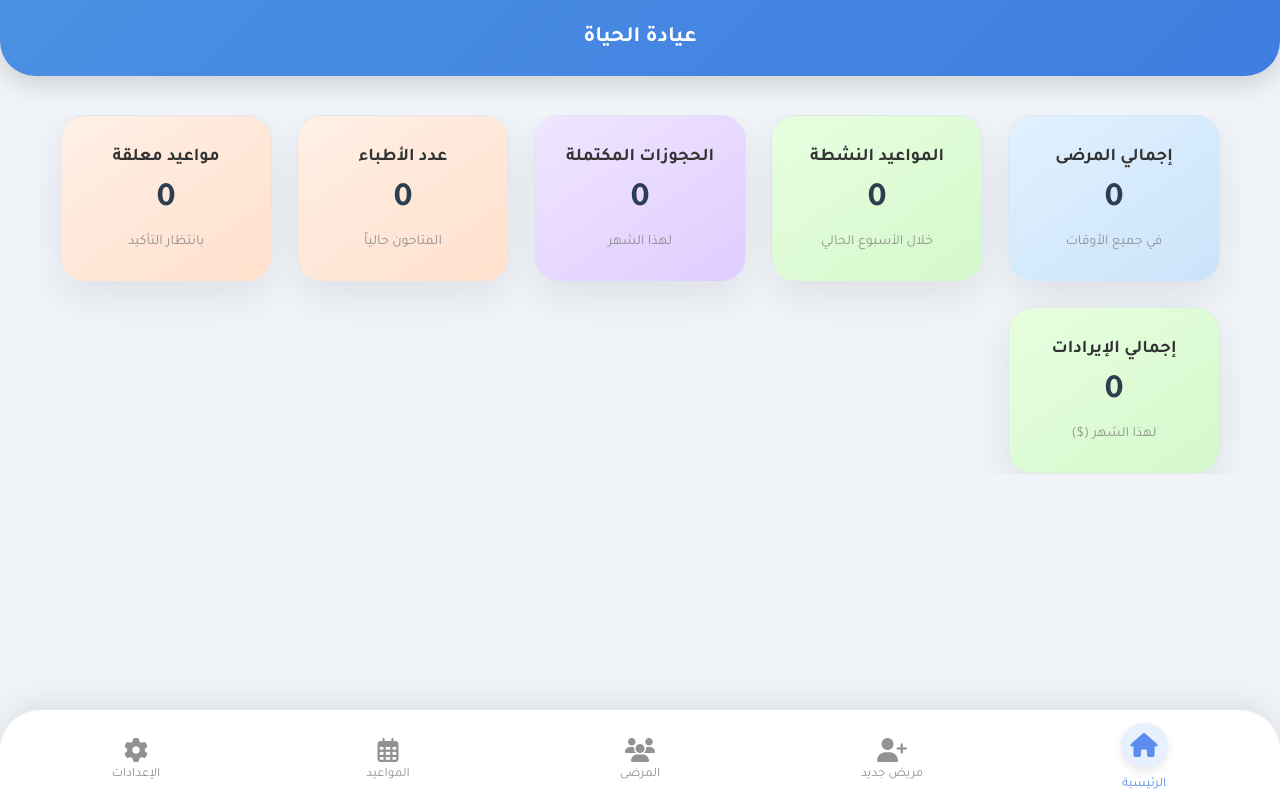
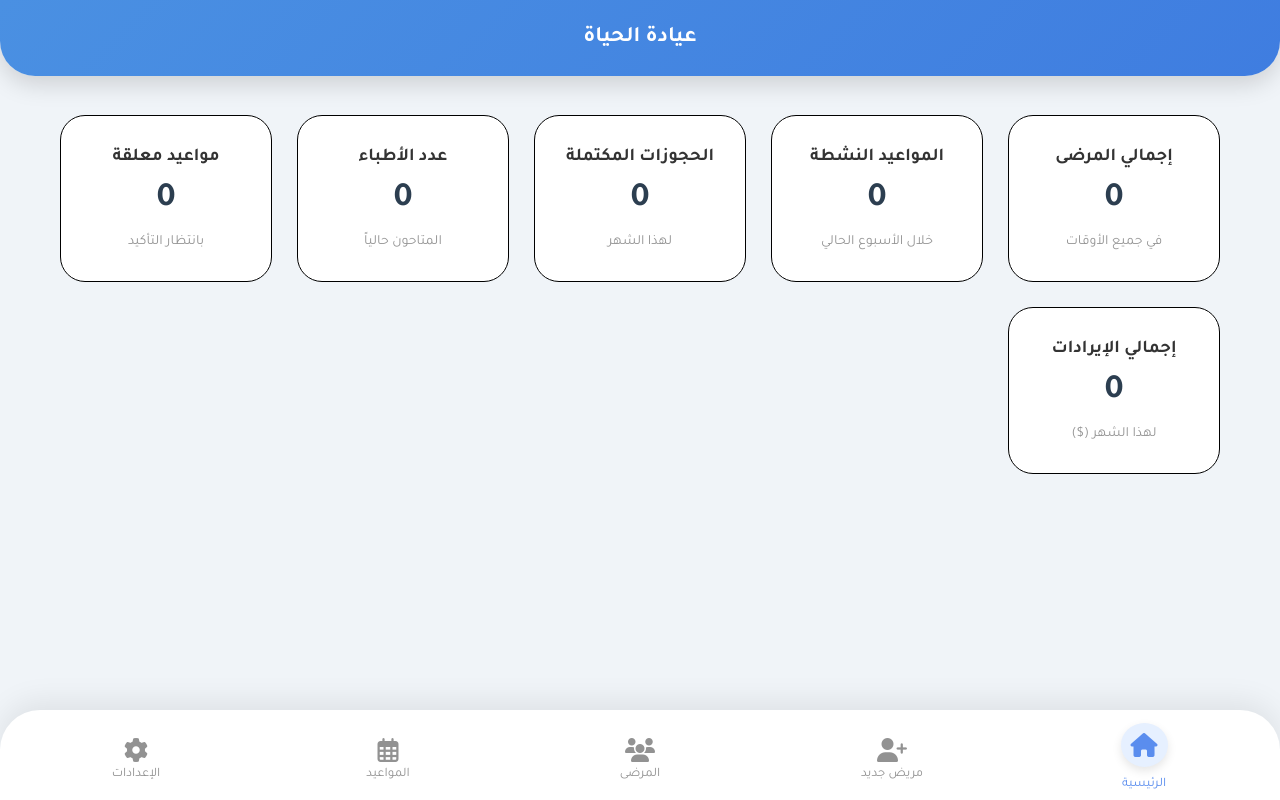
Before and after one commit to same7samy00/jasmin.for.Systems, a plain HTML site: page index.html in a window 1280 px wide. Drawn offline with nearby package versions, Linux system fonts and the light colour scheme.

Commit message:
Update index.html

```diff
--- a/index.html
+++ b/index.html
@@ -19,7 +19,7 @@
             --text-color-dark: #333333; /* Dark text for headings */
             --text-color-light: #888888; /* Lighter text for descriptions/small */
 
-            /* Enhanced Shadow for cards (soft, spreads more) */
+            /* Enhanced Shadow for cards (soft, spreads more) - هذه المتغيرات لن تُستخدم الآن للبطاقات */
             --card-shadow: 0 15px 40px rgba(0, 0, 0, 0.08);
             --card-hover-shadow: 0 20px 50px rgba(0, 0, 0, 0.15);
 
@@ -34,11 +34,11 @@
             --nav-active-color: var(--primary-blue-light);
             --nav-active-bg: #e6f0ff; /* Very light blue for active item background */
 
-            /* New Card Gradients (professional, subtle) */
-            --gradient-card-blue: linear-gradient(145deg, #e0f2fe, #cbe3fa); /* For Patients */
-            --gradient-card-green: linear-gradient(145deg, #e7ffe0, #d4f8cb); /* For Appointments/Revenue */
-            --gradient-card-purple: linear-gradient(145deg, #f0e6ff, #e0ccff); /* For Completed */
-            --gradient-card-orange: linear-gradient(145deg, #fff0e6, #ffe0cc); /* For Doctors/Pending */
+            /* New Card Gradients (professional, subtle) - هذه المتغيرات لن تُستخدم الآن للبطاقات */
+            --gradient-card-blue: linear-gradient(145deg, #e0f2fe, #cbe3fa);
+            --gradient-card-green: linear-gradient(145deg, #e7ffe0, #d4f8cb);
+            --gradient-card-purple: linear-gradient(145deg, #f0e6ff, #e0ccff);
+            --gradient-card-orange: linear-gradient(145deg, #fff0e6, #ffe0cc);
         }
 
         * {
@@ -100,13 +100,13 @@
         }
 
         .card {
-            background: var(--card-bg-color); /* Default, overridden by specific gradients */
+            background: var(--card-bg-color); /* White card background */
             border-radius: 25px;
             padding: 30px;
             text-align: center;
-            box-shadow: var(--card-shadow); /* Applied refined card shadow */
-            transition: transform 0.4s ease, box-shadow 0.4s ease;
-            border: 1px solid var(--border-color-subtle);
+            box-shadow: none; /* تم إزالة الظلال من البطاقات */
+            transition: transform 0.4s ease, box-shadow 0.4s ease; /* ترك الترانزيشن للتحويل عند التحويم */
+            border: 1px solid black; /* إضافة حدود سوداء 1 بيكسل */
             overflow: hidden;
             display: flex;
             flex-direction: column;
@@ -114,18 +114,14 @@
             height: 100%;
         }
 
-        /* Applying new card gradients */
-        .card.patients { background: var(--gradient-card-blue); }
-        .card.appointments { background: var(--gradient-card-green); }
-        .card.completed { background: var(--gradient-card-purple); }
-        .card.doctors { background: var(--gradient-card-orange); }
-        .card.pending { background: var(--gradient-card-orange); } /* Re-using orange */
-        .card.revenue { background: var(--gradient-card-green); } /* Re-using green */
-
+        /* تم إزالة تدرجات الألوان من البطاقات */
+        .card.patients, .card.appointments, .card.completed, .card.doctors, .card.pending, .card.revenue {
+            background: var(--card-bg-color); /* إجبار الخلفية لتكون بيضاء (أو لون البطاقة الافتراضي) */
+        }
 
         .card:hover {
             transform: translateY(-10px);
-            box-shadow: var(--card-hover-shadow); /* Applied refined hover shadow */
+            box-shadow: none; /* إزالة الظلال عند التحويم أيضًا */
         }
 
         .card h3 {
```
